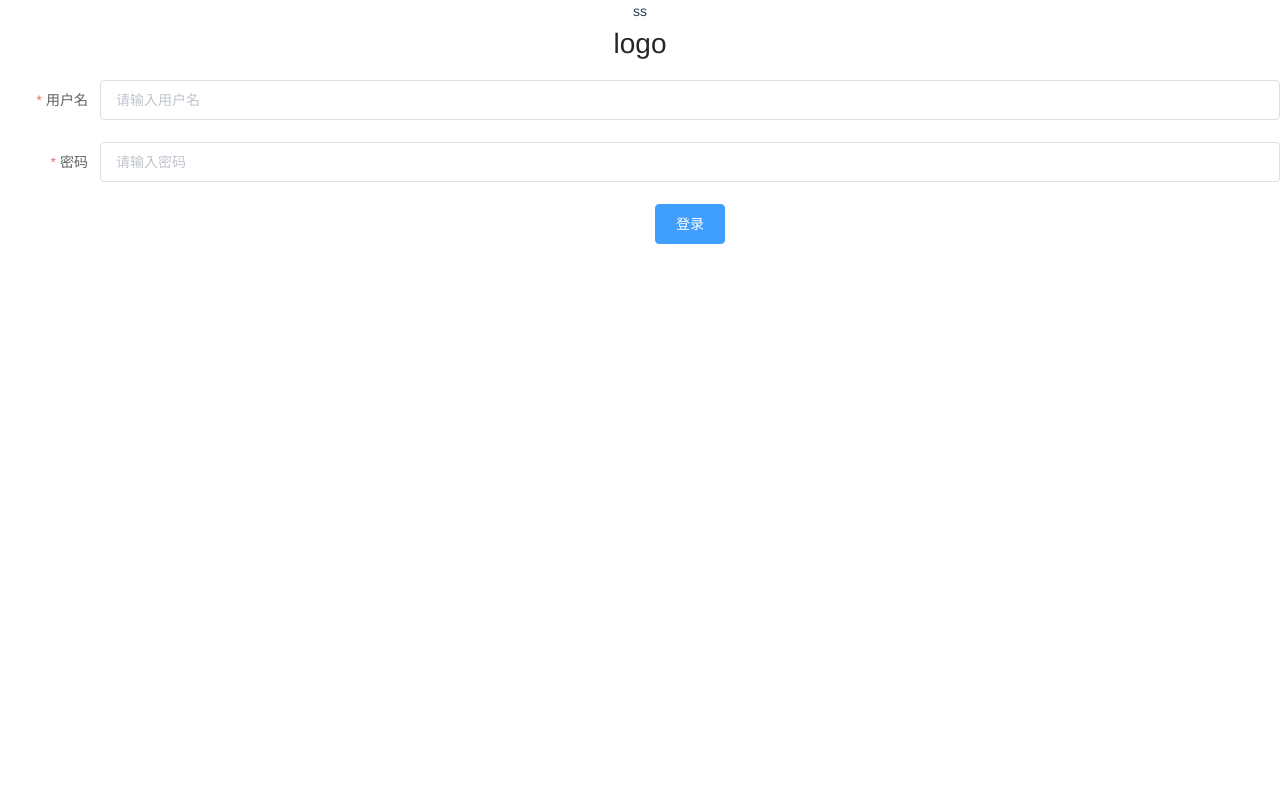
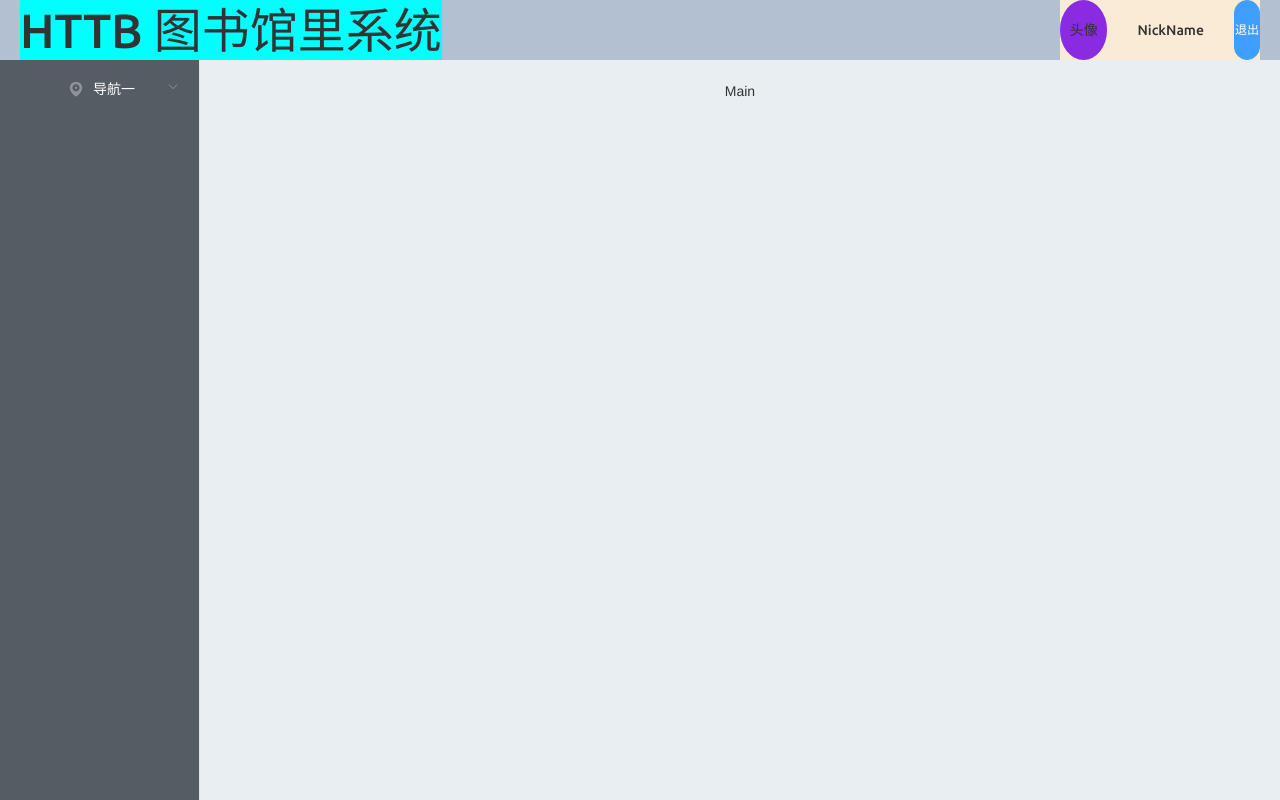
Before and after one commit to MLYNDHG/bookManage, a Vue app in the folder bookManageFrontDev/: page /#/home in a window 1280 px wide. Before the commit this address led to /#/login. Built offline with nearby package versions, Linux system fonts and the light colour scheme.

Commit message:
完成了主界面框架

```diff
--- a/bookManageFrontDev/package.json
+++ b/bookManageFrontDev/package.json
@@ -25,8 +25,6 @@
         "babel-eslint": "^10.1.0",
         "babel-plugin-import": "^1.13.3",
         "element-ui": "^2.15.6",
-        "eslint": "^6.7.2",
-        "eslint-plugin-vue": "^6.2.2",
         "less": "^4.1.2",
         "less-loader": "^7.3.0",
         "style-resources-loader": "^1.4.1",
--- a/bookManageFrontDev/src/App.vue
+++ b/bookManageFrontDev/src/App.vue
@@ -1,6 +1,5 @@
 <template>
   <div id="app">
-    ss
     <!-- <img alt="Vue logo" src="./assets/logo.png" /> -->
     <!-- <h1>Welcom to LuckDraw</h1>
     <svg-icon iconClass="畅游花市" className="wuhu" /> -->
--- a/bookManageFrontDev/src/assets/styles/global.css
+++ b/bookManageFrontDev/src/assets/styles/global.css
@@ -4,4 +4,5 @@ body,
     height: 100%;
     margin: 0;
     padding: 0;
+    box-sizing: border-box;
 }
--- a/bookManageFrontDev/src/router/index.js
+++ b/bookManageFrontDev/src/router/index.js
@@ -1,6 +1,7 @@
 import Vue from "vue";
 import Router from "vue-router";
 import adminLogin from "@/views/admin/adminLogin.vue";
+import adminHome from "@/views/admin/adminHome.vue"
 
 Vue.use(Router);
 
@@ -8,25 +9,27 @@ const router = new Router({
     routes: [{
         path: "/login",
         component: adminLogin,
-        children: [
-
-        ]
+        children: []
+    },
+    {
+        path: "/home",
+        component: adminHome,
     }]
 });
 
 // 导航守卫
 // 使用 router.beforeEach 注册一个全局前置守卫，判断用户是否登陆
-router.beforeEach((to, from, next) => {
-    if (to.path === '/login') {
-        next();
-    } else {
-        let token = localStorage.getItem('Authorization');
+// router.beforeEach((to, from, next) => {
+//     if (to.path === '/login') {
+//         next();
+//     } else {
+//         let token = localStorage.getItem('Authorization');
 
-        if (token === null || token === '') {
-            next('/login');
-        } else {
-            next();
-        }
-    }
-});
+//         if (token === null || token === '') {
+//             next('/login');
+//         } else {
+//             next();
+//         }
+//     }
+// });
 export default router;
--- /dev/null
+++ b/bookManageFrontDev/src/views/admin/adminHome.vue
@@ -0,0 +1,117 @@
+<template>
+  <div class="adminHome">
+    <link rel="preconnect" href="https://fonts.googleapis.com" />
+    <link rel="preconnect" href="https://fonts.gstatic.com" crossorigin />
+    <link
+      href="https://fonts.googleapis.com/css2?family=Ubuntu:wght@500&display=swap"
+      rel="stylesheet"
+    />
+    <el-container>
+      <!-- 头部区域 -->
+      <el-header>
+        <div class="headLeft">HTTB 图书馆里系统</div>
+        <div class="headRight">
+          <div class="avatar">头像</div>
+          NickName
+          <el-button class="logout" type="primary" round size="mini"
+            >退出</el-button
+          >
+        </div>
+      </el-header>
+
+      <el-container>
+        <el-aside width="200px">
+          <!-- 侧边栏菜单 -->
+          <el-menu
+            default-active="2"
+            @open="handleOpen"
+            @close="handleClose"
+            background-color="#545c64"
+            text-color="#fff"
+            active-text-color="#ffd04b"
+          >
+            <el-submenu index="1">
+              <template slot="title">
+                <i class="el-icon-location"></i>
+                <span>导航一</span>
+              </template>
+              <el-menu-item index="1-1">选项1</el-menu-item>
+              <el-menu-item index="1-2">选项2</el-menu-item>
+            </el-submenu>
+          </el-menu>
+        </el-aside>
+        <el-main>Main</el-main>
+      </el-container>
+    </el-container>
+  </div>
+</template>
+<script>
+export default {
+  data() {
+    return {};
+  },
+
+  methods: {},
+};
+</script>
+<style lang="less" scoped>
+.adminHome {
+  height: 100%;
+  .el-container {
+    height: 100% !important;
+    .el-header {
+      background-color: #b3c0d1;
+      color: #333;
+      text-align: center;
+      display: flex;
+      justify-content: space-between;
+
+      .headLeft {
+        background-color: aqua;
+        line-height: 60px;
+        font-size: 3rem;
+        font-family: "Ubuntu", sans-serif;
+      }
+
+      .headRight {
+        display: flex;
+        line-height: 60px;
+        background-color: antiquewhite;
+        width: 200px;
+        font-family: "Ubuntu", sans-serif;
+        .avatar {
+          background-color: blueviolet;
+          width: 1000px;
+          border-radius: 50%;
+          margin-right: 30px;
+        }
+
+        .logout {
+          width: 100px;
+          padding: 0px;
+          margin-left: 30px;
+        }
+      }
+    }
+
+    .el-aside {
+      background-color: #d3dce6;
+      color: #333;
+      text-align: center;
+      height: 100% !important;
+      .el-menu {
+        height: 100%;
+        .el-submenu {
+          padding-right: 0px !important;
+        };
+      }
+    }
+
+    .el-main {
+      background-color: #e9eef3;
+      color: #333;
+      text-align: center;
+    }
+  }
+}
+</style>
--- a/bookManageFrontDev/src/views/admin/adminLogin.vue
+++ b/bookManageFrontDev/src/views/admin/adminLogin.vue
@@ -42,7 +42,7 @@
 
 <script>
 import { mapMutations } from "vuex";
-import { login } from "@/services/UserInfoController.js";
+// import { login } from "@/services/UserInfoController.js";
 export default {
   data() {
     return {
@@ -63,25 +63,25 @@ export default {
     login(formName) {
       this.$refs[formName].validate((valid) => {
         if (valid) {
-          login(this.user.name, this.user.password).then((res) => {
-            let token = res.data;
-            console.log(token);
-            this.userToken = token;
+          // login(this.user.name, this.user.password).then((res) => {
+          //   let token = res.data;
+          //   console.log(token);
+          //   this.userToken = token;
 
-            sessionStorage.setItem("user", this.user.name);
-            sessionStorage.setItem("userToken", token);
-            //将用户名放入vuex中  actiond调用
-            this.$store.dispatch("setUser", this.user.name);
-            this.$store.dispatch("setToken", token);
+          //   sessionStorage.setItem("user", this.user.name);
+          //   sessionStorage.setItem("userToken", token);
+          //   //将用户名放入vuex中  actiond调用
+          //   this.$store.dispatch("setUser", this.user.name);
+          //   this.$store.dispatch("setToken", token);
 
-            // 将用户token保存到vuex中
-            // this.changeLogin({ Authorization: token });
-            this.changeLogin(token);
-            //打印login状态
-            console.log(this.$store.state.isLogin);
-            this.$router.push("/login");
-            this.success("登录成功");
-          });
+          //   // 将用户token保存到vuex中
+          //   // this.changeLogin({ Authorization: token });
+          //   this.changeLogin(token);
+          //   //打印login状态
+          //   console.log(this.$store.state.isLogin);
+          //   this.$router.push("/login");
+          //   this.success("登录成功");
+          // });
         } else {
           this.fail("账号密码错误");
           return false;
```
Also changed, not shown: bookManageFrontDev/src/main.js (+4 -4 lines).
